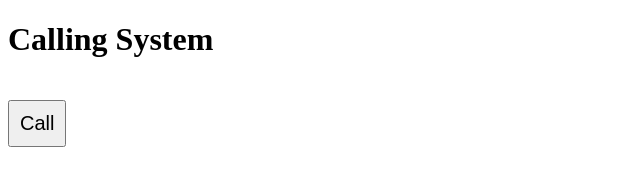
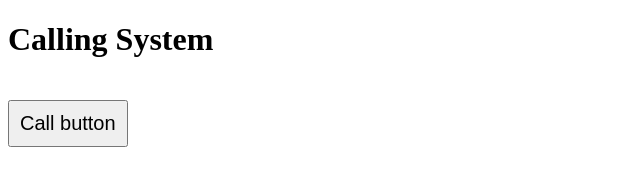
Before and after one commit to GAONISTIC/first-project, a plain HTML site: page index.html in a window 1280 px wide. Shown: the whole page, without its empty margins (0-640 px from the left). Drawn offline with nearby package versions, Linux system fonts and the light colour scheme.

Commit message:
second commit

```diff
--- a/index.html
+++ b/index.html
@@ -9,6 +9,6 @@
 <body>
 	<h1>Calling System</h1>
 	<div id="call-status"></div>
-	<button id="call-btn" onclick="document.location.href='tel:010-5795-5240'">Call</button>
+	<button id="call-btn" onclick="document.location.href='tel:010-5795-5240'">Call button</button>
 </body>
 </html>
```
